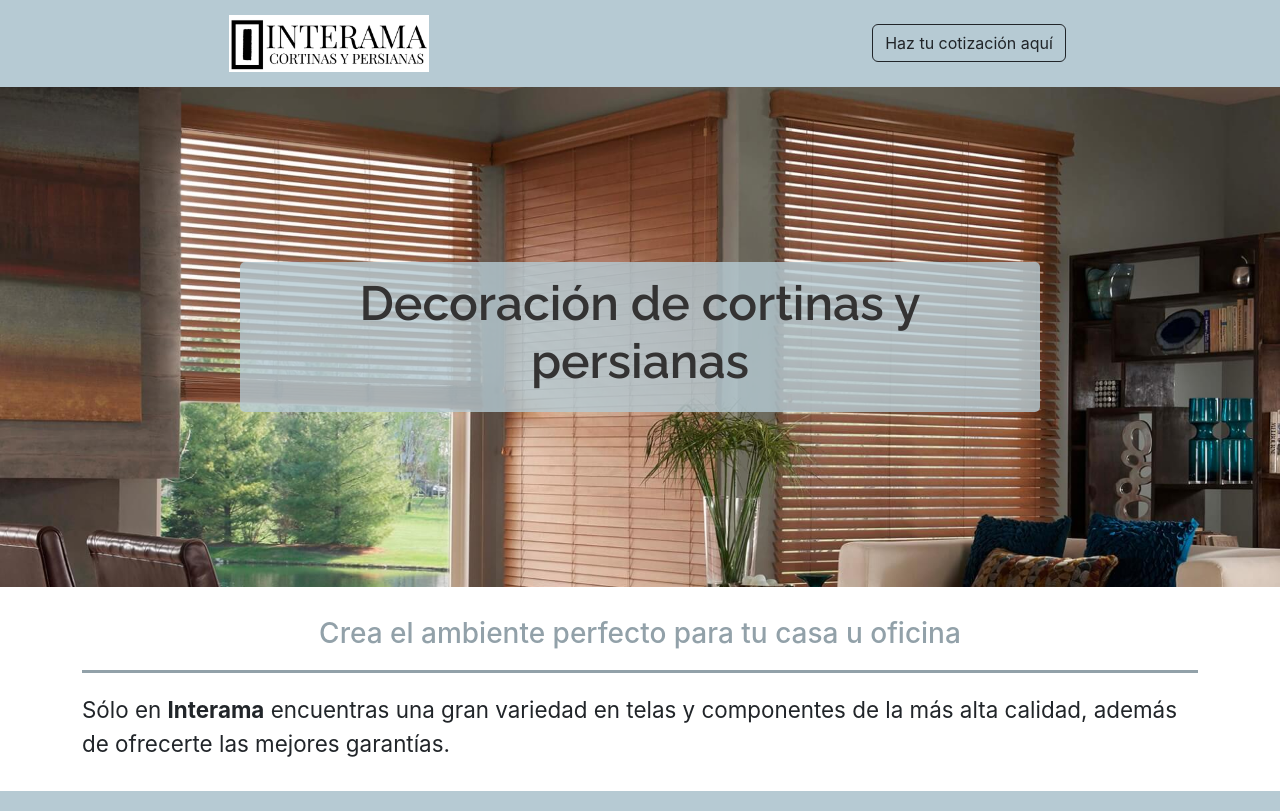
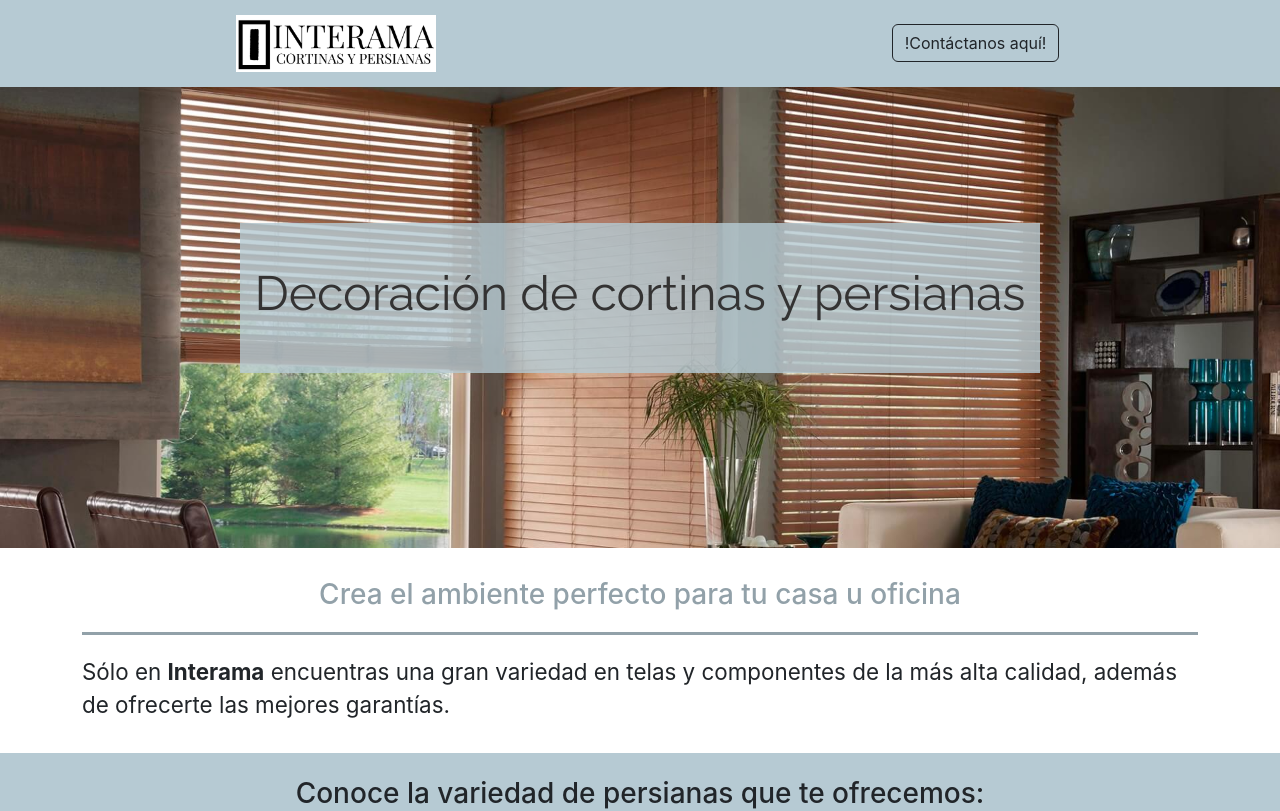
Before and after one commit to merb26/PersianasInterama, a React (Create React App) app: page / in a window 1280 px wide. Shown: the top 811 px of the page. Built offline with nearby package versions, Linux system fonts and the light colour scheme.

Commit message:
fixed-top y otras mejoras

```diff
--- a/public/index.html
+++ b/public/index.html
@@ -15,7 +15,7 @@
 
   <link rel="preconnect" href="https://fonts.googleapis.com">
   <link rel="preconnect" href="https://fonts.gstatic.com" crossorigin>
-  <link href="https://fonts.googleapis.com/css2?family=Raleway:wght@600&display=swap" rel="stylesheet">
+  <link href="https://fonts.googleapis.com/css2?family=Raleway&display=swap" rel="stylesheet">
 
   <title>Interama | Cortinas y Persianas</title>
 </head>
--- a/src/components/encabezado/menu/menu.jsx
+++ b/src/components/encabezado/menu/menu.jsx
@@ -3,10 +3,10 @@ import './menu.css'
 const Menu = () => {
     return (
         <>
-            <div className="menu d-flex justify-content-around align-items-center">
+            <nav className="menu d-flex justify-content-around align-items-center fixed-top">
                 <img className='menu__logo' src="./assets/titulo.png" alt="Logotipo de la empresa" />
-                <button className='btn btn-outline-dark'>Haz tu cotización aquí</button>
-            </div>
+                <button className='btn btn-outline-dark'>!Contáctanos aquí!</button>
+            </nav>
         </>
     )
 }
--- a/src/components/home/front page/front_page.jsx
+++ b/src/components/home/front page/front_page.jsx
@@ -3,7 +3,7 @@ import './scss/front_page.css'
 const FrontPage = () => {
     return (
         <>
-            <div className="image d-flex justify-content-center align-items-center">
+            <div className="image d-flex justify-content-center align-items-center mt-5">
                 <div className='image__container d-flex justify-content-center align-items-center'>
                     <h1 className='image__container__title text-center p-2'>Decoración de cortinas y persianas</h1>
                 </div>
--- a/src/components/home/front page/scss/front_page.css
+++ b/src/components/home/front page/scss/front_page.css
@@ -6,7 +6,6 @@
   background-color: rgba(182, 202, 211, 0.811);
   height: 150px;
   width: 800px;
-  border-radius: 5px;
   animation: move-center 2s ease-in-out forwards;
 }
 .image__container__title {
--- a/src/components/home/front page/scss/front_page.scss
+++ b/src/components/home/front page/scss/front_page.scss
@@ -6,7 +6,6 @@
         background-color: rgba(182, 202, 211, 0.811);
         height: 150px;
         width: 800px;
-        border-radius: 5px;
 
         animation: move-center 2s ease-in-out forwards;
 
@@ -14,7 +13,6 @@
             font-size: 3rem;
             font-family: 'Raleway', sans-serif;
             color: #343333;
-            // color: whitesmoke;
         }
     }
 }
```
Also changed, not shown: 1 other file (tests, documents, lock files or other folders).
